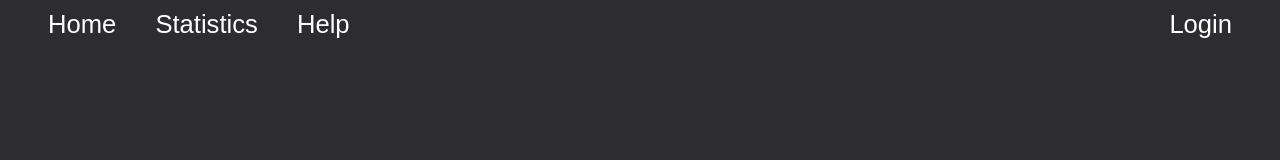
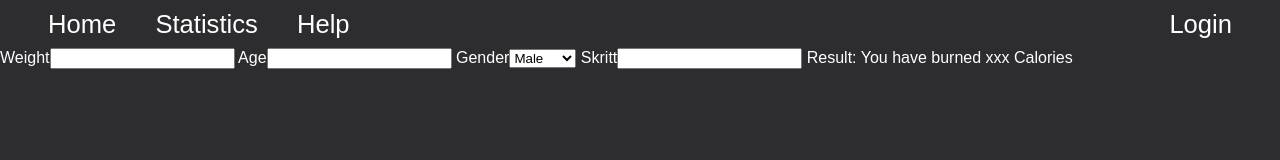
Before and after one commit to Fri5nd/G-Data, a plain HTML site: page html/statistics.html in a window 1280 px wide. Drawn offline with Linux system fonts and the light colour scheme.

Commit message:
started on statistics

```diff
--- a/html/statistics.html
+++ b/html/statistics.html
@@ -18,5 +18,19 @@
         </div>
     </nav>
 
+
+    <section>
+        <form>
+            <span>Weight<input type="number" name="weight" id="weight"></span>
+            <span>Age<input type="number" name="age" id="age"></span>
+            <span>Gender<select name="gender" id="gender">
+                <option value="Male">Male</option>
+                <option value="Female">Female</option>
+            </select></span>
+            <span>Skritt<input type="number" name="personlig-skritt" id="personlig-skritt"></span>
+            <span>Result: You have burned xxx Calories</span>
+        </form>
+    </section>
+
 </body>
 </html>
```
